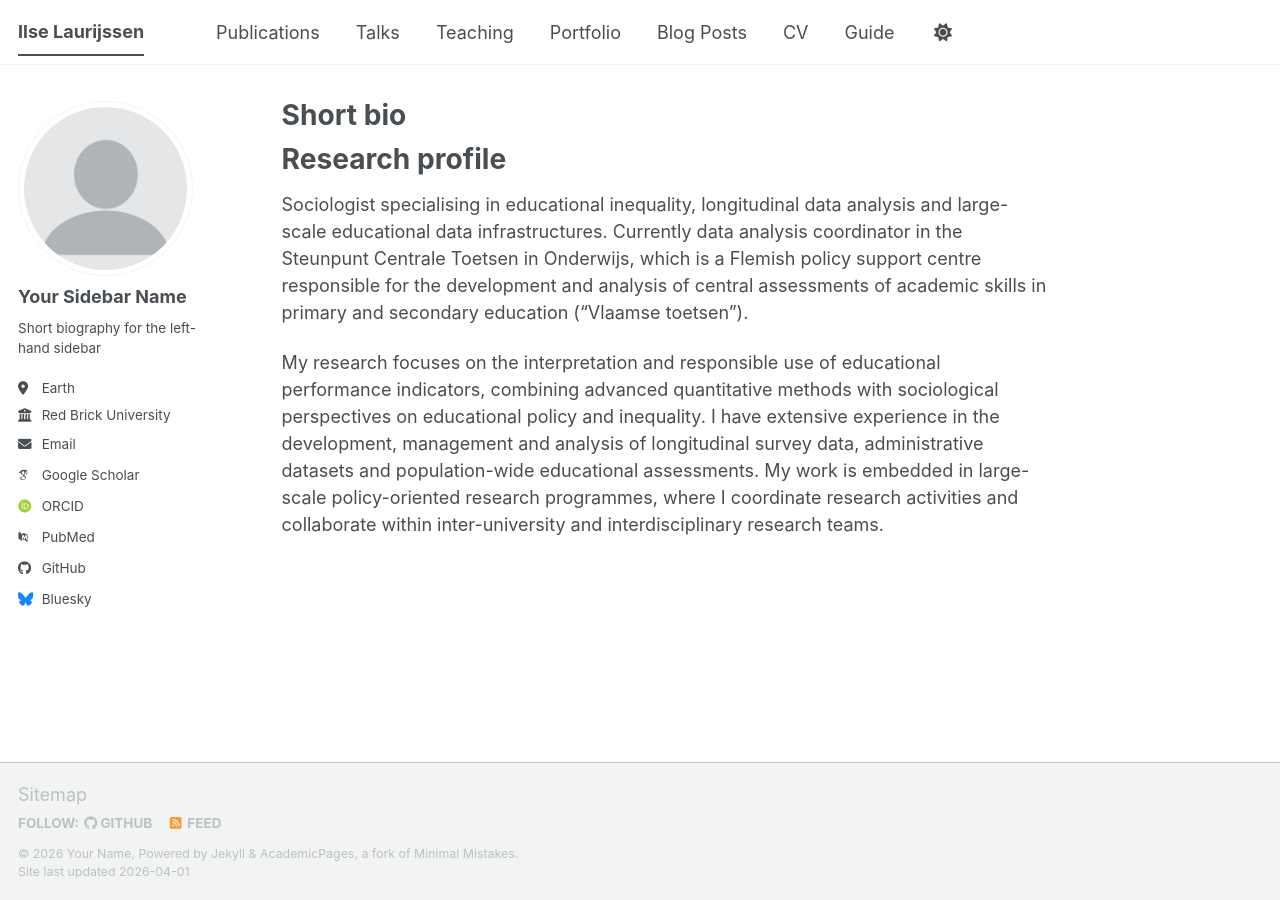
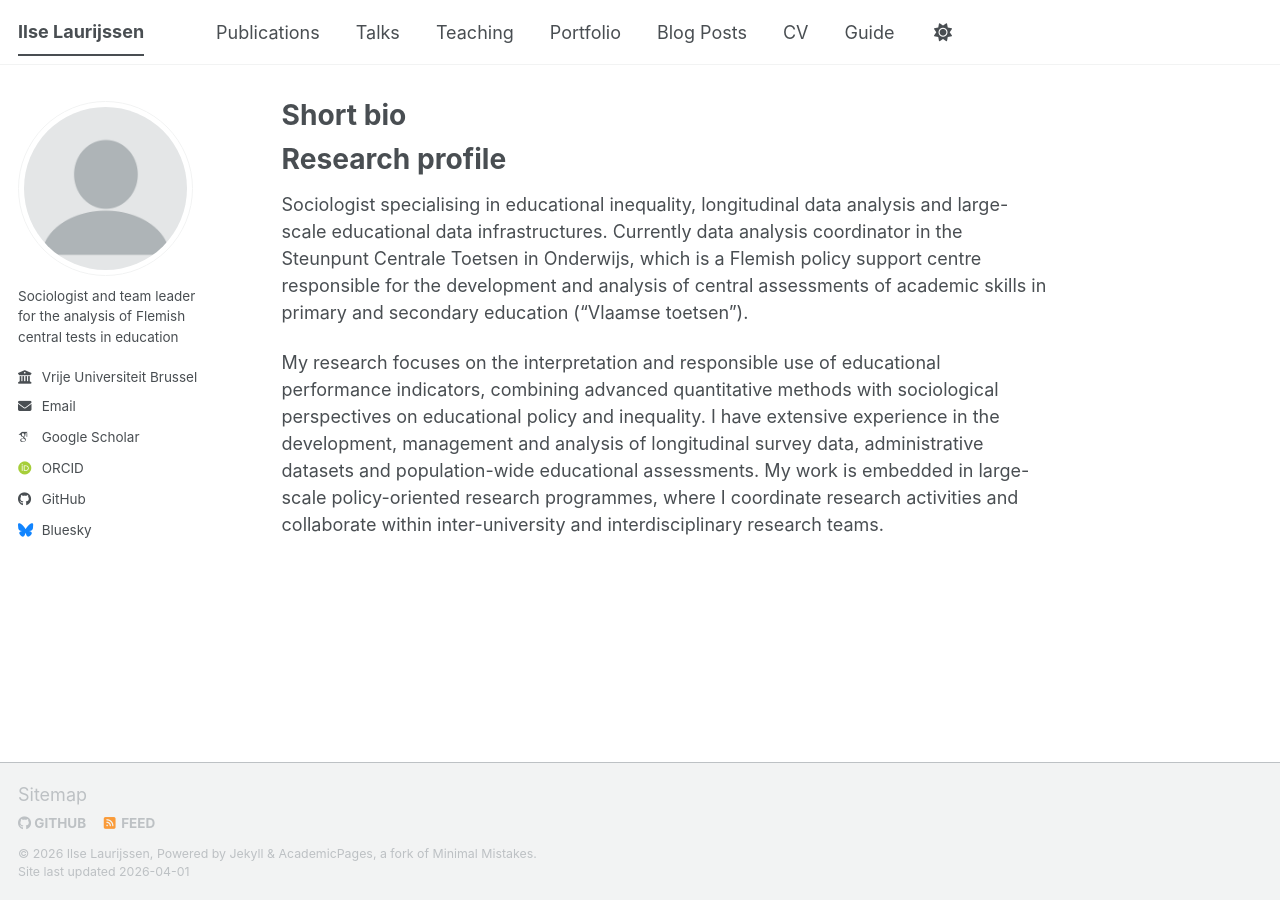
Before and after one commit to ilselaurijssen/ilselaurijssen.github.io, a Jekyll site: the page built from _pages/about.md, in a window 1280 px wide. Built offline with Jekyll 4.4.1, drawn with Linux system fonts in a browser that asks for light colours; some web fonts are replaced; a script bundle is joined from its source files by our own code; library files that are not in the unit come from our copies.

Commit message:
Update _config.yml

```diff
--- a/_config.yml
+++ b/_config.yml
@@ -7,11 +7,11 @@
 # server process.
 
 # Basic Site Settings
-locale                   : "en-US"
+locale                   : "en-UK"
 site_theme               : "default" # The available themes options are "default", "air", "sunrise", "mint", "dirt" and "contrast"
 title                    : "Ilse Laurijssen"
 title_separator          : "-"
-name                     : &name "Your Name"
+name                     : &name "Ilse Laurijssen"
 description              : &description "Ilse Laurijssen's academic portfolio"   # Update this with a general description of your site, this is the default if not overridden by a page
 url                      : https://ilselaurijssen.github.io # The base hostname & protocol for your site e.g. "https://[your GitHub username].github.io",
                                                            # or if you already have some other page hosted on Github then use "https://[your GitHub username].github.io/[Your Repo Name]"
@@ -24,63 +24,32 @@
 author:
   # Biographic information
   avatar           : "profile.png"
-  name             : "Your Sidebar Name"
+  name             : ""
   pronouns         : # example: "she/her"
-  bio              : "Short biography for the left-hand sidebar"
-  location         : "Earth"
-  employer         : "Red Brick University"
+  bio              : "Sociologist and team leader for the analysis of Flemish central tests in education"
+  location         : #"Earth"
+  employer         : "Vrije Universiteit Brussel"
   uri              : # URL
-  email            : "none@example.org"
+  email            : "Ilse.Laurijssen@vub.be"
 
   # Academic websites
-  academia         : # URL
-  arxiv            : # URL - Update with the correct link to your profile
-  googlescholar    : "https://scholar.google.com/citations?user=PS_CX0AAAAAJ"
-  inspire-hep      : # URL
-  impactstory      : # URL
-  orcid            : "https://orcid.org/yourorcidurl"
-  semantic         : # URL
-  ssrn             : # URL
-  pubmed           : "https://www.ncbi.nlm.nih.gov/pubmed/?term=john+snow"
-  researchgate     : # URL
-  scopus           : # URL
-  zotero           : # URL
+  Vrije Universiteit Brussel profile page : https://researchportal.vub.be/en/persons/ilse-laurijssen/
+  googlescholar    : "https://scholar.google.com/citations?user=xpooTDUAAAAJ&hl=en"
+  orcid            : "https://orcid.org/0000-0002-2961-9558"
+  scopus           : # "https://www.scopus.com/authid/detail.uri?authorId=36027617000"
 
 
   # Repositories and software development
   bitbucket        : # Username - Update with your username on the site
-  codepen          : # Username
-  dribbble         : # Username
-  github           : "academicpages"
-  kaggle           : # Username
-  stackoverflow    : # User number or user number and name (i.e., use "1" or "1/jeff-atwood")
+  github           : "ilselaurijssen"
 
   # Social media
   artstation       : # Username
   bluesky          : "bsky.app" # Replace this with you Bluesky username
-  facebook         : # Username
-  flickr           : # Username
-  foursquare       : # Username
-  goodreads        : # Username
-  google_plus      : # Username
-  keybase          : # Username
-  instagram        : # Username
-  lastfm           : # Username
   linkedin         : # Username
-  mastodon         : # URL
-  medium           : # URL
-  pinterest        : # Username
-  soundcloud       : # Username
-  steam            : # Username
   telegram         : # URL
-  tumblr           : # Username
   twitter          : # Username for X / Twitter
-  vine             : # Username
-  weibo            : # Username
-  wikipedia        : # Username
-  xing             : # Username
-  youtube          : # Username
-  zhihu            : # Username
+
 
 # Publication Category - The following the list of publication categories and their headings
 publication_category:
```
